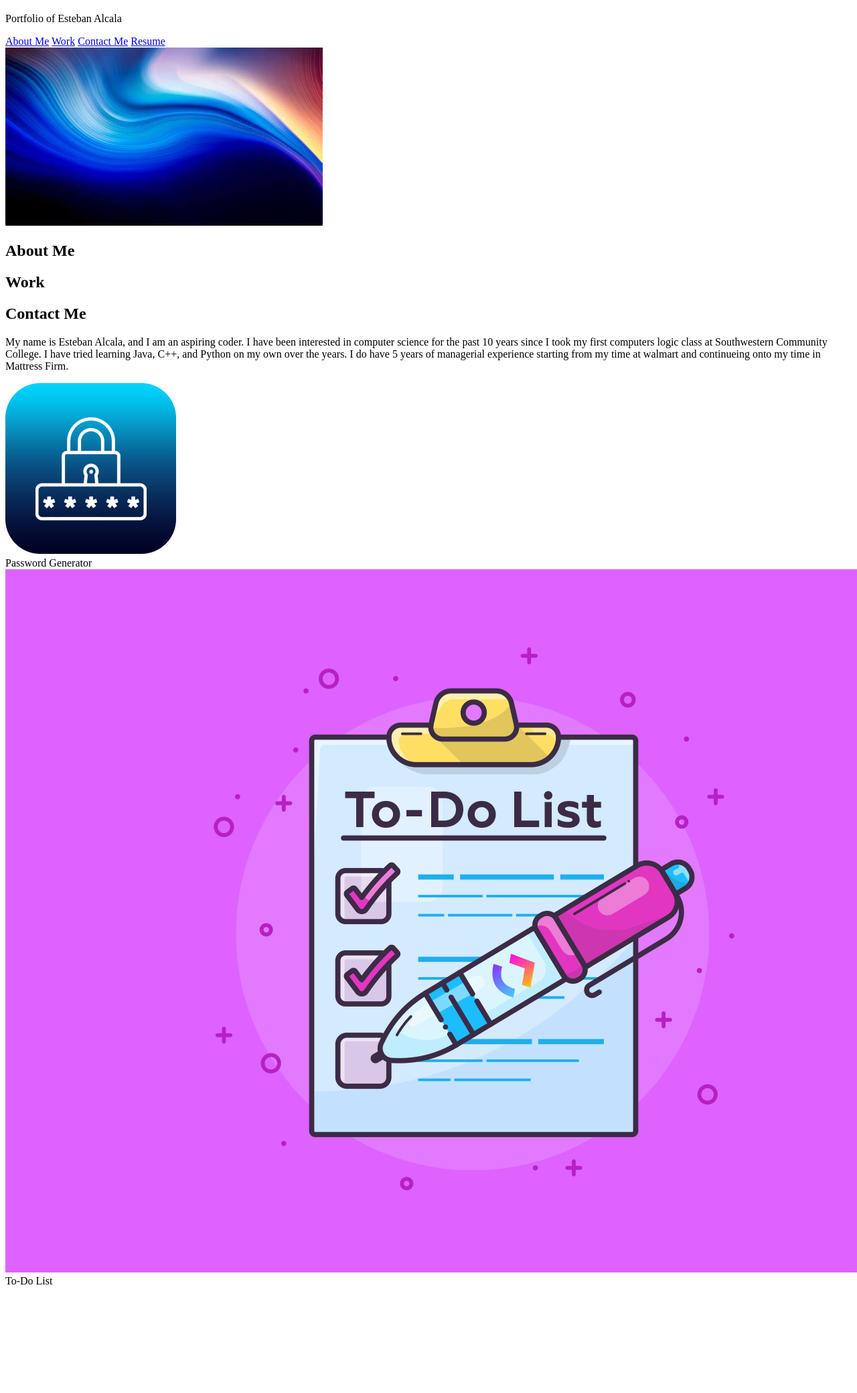
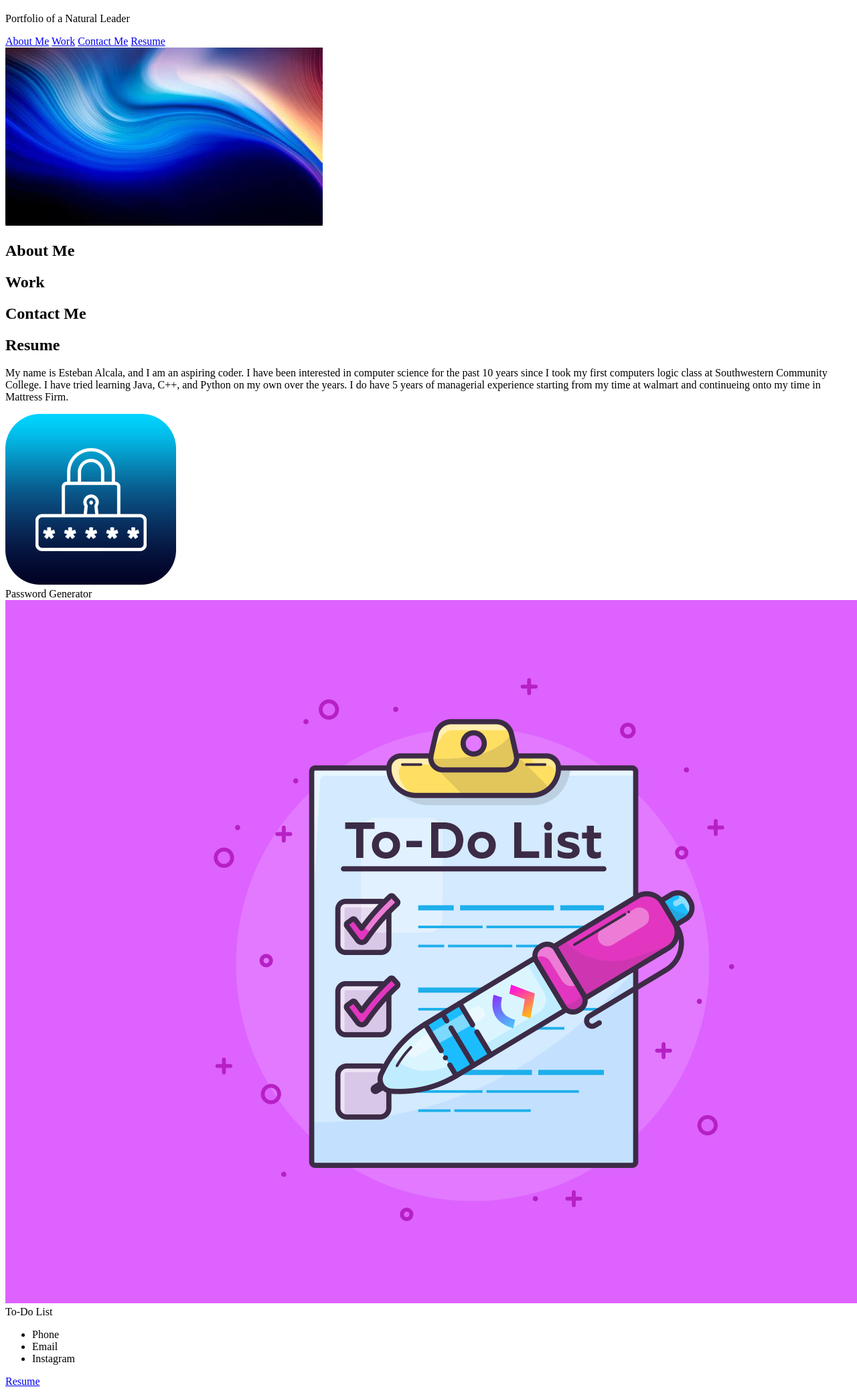
Before and after one commit to EAlcala92/Portfolio, a plain HTML site: page index.html in a window 1280 px wide. Shown: the part 61-2141 px from the top of the page at 67% size. Before the commit the page ends 1991 px from the top, so only its background shows below. Drawn offline with Linux system fonts and the light colour scheme.

Commit message:
corrected all sections of html

```diff
--- a/index.html
+++ b/index.html
@@ -12,7 +12,7 @@
         <header class="header">
             <h1>Esteban Alcala</h1>
                 <div class="subtitle">
-                    <p>Portfolio of Esteban Alcala</p>
+                    <p>Portfolio of a Natural Leader</p>
                 </div>
                 <nav>
                     <a href="#About-Me">About Me</a>
@@ -30,6 +30,7 @@
             <h2 class="about-me">About Me</h2>
             <h2 class="work">Work</h2>
             <h2 class="contact-me">Contact Me</h2>
+            <h2 class="resume">Resume</h2>
         </aside>
 
         <!--Main Content section of website-->
@@ -44,7 +45,7 @@
             </div>
 
             <!--Content for the Work section-->
-            <div class="Work">
+            <div class="work">
                 <div class="Password-Container">
                     <img src="./images/Password-Generator.png">
                     <div class="img-subtitle">Password Generator</div>
@@ -57,9 +58,17 @@
 
             <!--Content for the Contact Me section-->
             <div class="contact-me">
-
+                <ul>
+                    <li>Phone</li>
+                    <li>Email</li>
+                    <li>Instagram</li>
+                </ul>
             </div>
 
+            <!--Content for Resume section-->
+            <div class="resume">
+                <a href="Resume goes here">Resume</a>
+            </div>
         </main>
     </body>
 </html>
```
